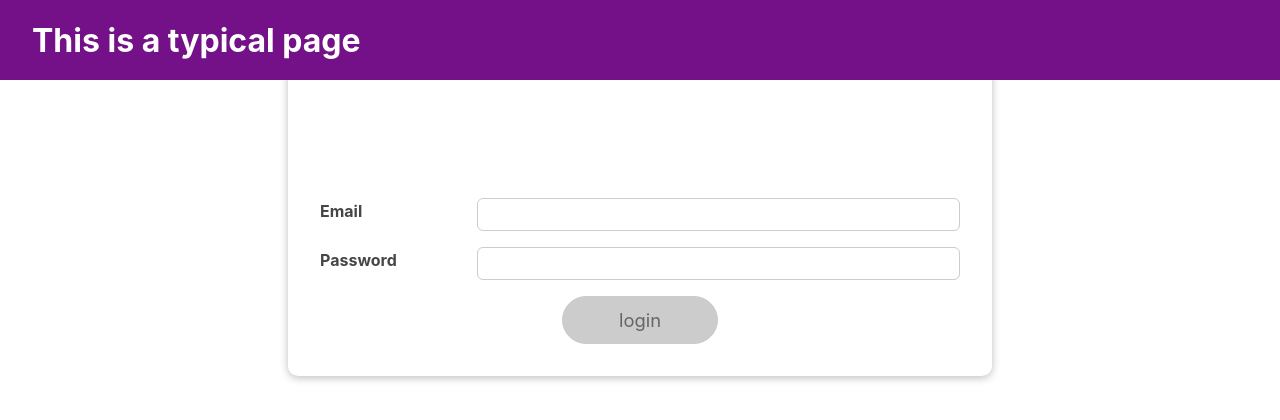
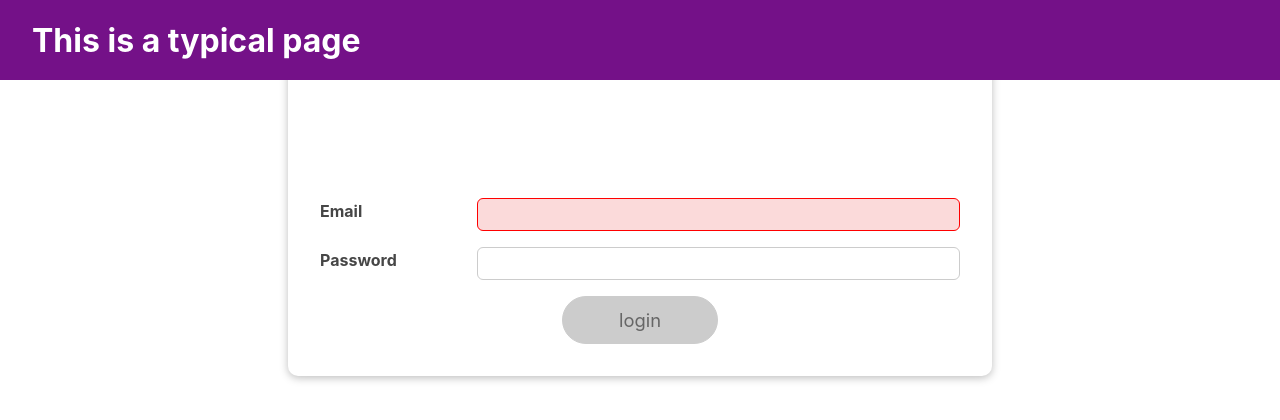
Before and after one commit to Srijanathulung/login-page, a React (Create React App) app: page / in a window 1280 px wide. Shown: the top 420 px of the page. Built offline with nearby package versions, Linux system fonts and the light colour scheme.

Commit message:
useReducer is used in email

```diff
--- a/src/components/Login/Login.js
+++ b/src/components/Login/Login.js
@@ -1,55 +1,81 @@
-import React, {useState, useEffect} from 'react';
+import React, {useState, useEffect, useReducer} from 'react';
 import classes from './Login.module.css';
 import Button from '../UI/Button/Button';
 import Card from '../UI/Card/Card';
 
+//It is the reducer fn and it returns currentState which will be initialState for emailState in useReducer Hook
+const emailReducer = (prevState, action) => {
+
+    if (action.type === 'USER_INPUT') {
+        return { value:action.val, isValid: action.val.includes('@')}
+    }
+    if (action.type === 'INPUT_BLUR') {
+        return { value:prevState.value, isValid: prevState.value.includes('@') }
+
+    }
+    return { value:'', isValid: false}
+}
+
 const Login = (props) => {
-    const [enteredEmail, setEnteredEmail] = useState('');
-    const [emailIsValid, setEmailIsValid] = useState();
+    // const [enteredEmail, setEnteredEmail] = useState('');
+    // const [emailIsValid, setEmailIsValid] = useState();
 
     const [enteredPassword, setEnteredPassword] = useState('');
     const [passwordIsValid, setPasswordIsValid] = useState();
 
     const [formIsValid, setFormIsValid] = useState(false);
 
+    const [emailState, dispatchEmail] = useReducer(emailReducer, {
+        value: '',
+        isValid: false
+    })
+
     useEffect(() => {
-        const identifier = setTimeout(() => {
-            console.log('checking validity');
-            setFormIsValid(
-                enteredEmail.includes('@') && enteredPassword.trim().length > 6
-            )
-        },500);
+        console.log('useEffect is running')
 
-        //this cleanup function doesnot run before the very first sideeffect execution.
         return () => {
-            console.log('Clean up function is called');
-            clearTimeout(identifier);
+            console.log('CLEANUP')
         }
-    },
-        // [setFormIsValid, enteredEmail, enteredPassword] )
-        [ enteredEmail, enteredPassword] )
-        // [] )
-        // [setFormIsValid] )
+    },[])
 
+    // useEffect(() => {
+    //     const identifier = setTimeout(() => {
+    //         // console.log('checking validity');
+    //         setFormIsValid(
+    //             enteredEmail.includes('@') && enteredPassword.trim().length > 6
+    //         )
+    //     },500);
 
-    const validateEmailHandler = () => {
-        setEmailIsValid(enteredEmail.includes('@'));
-        // console.log('email must include @')
-
-    }
-
-    const validatePasswordHandler = () => {
-        setPasswordIsValid(enteredPassword.trim().length > 6);
-        // console.log('password length must be greater than 6');
-    }
-
+    //     //this cleanup function doesnot run before the very first sideeffect execution.
+    //     return () => {
+    //         // console.log('Clean up function is called');
+    //         clearTimeout(identifier);
+    //     }
+    // },
+    //     // [setFormIsValid, enteredEmail, enteredPassword] )
+    //     [ enteredEmail, enteredPassword] )
+    //     // [] )
+    //     // [setFormIsValid] )
 
     const emailChangeHandler = (event) => {
-        setEnteredEmail(event.target.value)
+        // setEnteredEmail(event.target.value)
 
         // setFormIsValid(
         //     event.target.value.includes('@') && enteredPassword.trim().length>6
         // )
+
+        //we dispatched the action object
+        dispatchEmail({ type: 'USER_INPUT', val: event.target.value });
+        setFormIsValid(
+            event.target.value.includes('@') && enteredPassword.trim().length>6
+        )
+    }
+
+    const validateEmailHandler = () => {
+        // setEmailIsValid(enteredEmail.includes('@'));
+        // console.log('email must include @')
+        dispatchEmail({ type:'INPUT_BLUR'});
+
     }
 
     const passwordChangeHandler = (event) => {
@@ -58,27 +84,39 @@ const Login = (props) => {
         // setFormIsValid(
         //     event.target.value.trim().length > 6 && enteredEmail.includes('@')
         //   );
+        setFormIsValid(
+           emailState.isValid  &&  event.target.value.trim().length > 6
+          );
+    }
+
+
+    const validatePasswordHandler = () => {
+        setPasswordIsValid(enteredPassword.trim().length > 6);
+        // console.log('password length must be greater than 6');
     }
 
     const submitHandler = (event) => {
         event.preventDefault();
-        props.onLogin(enteredEmail, enteredPassword);
+        // props.onLogin(enteredEmail, enteredPassword);
+        props.onLogin(emailState.value, enteredPassword);
         console.log('is logged in');
-        console.log(enteredEmail, enteredPassword);
+        // console.log(enteredEmail, enteredPassword);
     }
 
     return (
         <Card className={classes.login}>
         <form onSubmit={(event)=>submitHandler(event)}>
             <div className={`${classes.control} ${
-            emailIsValid === false ? classes.invalid : ''
+            // emailIsValid === false ? classes.invalid : ''
+            emailState.isValid === false ? classes.invalid : ''
           }`}>
 
             <label htmlFor='email'>Email</label>
             <input
                         type='email'
                         id='email'
-                        value={enteredEmail}
+                        value={emailState.value}
+                        // value={enteredEmail}
                         onChange={(event) => emailChangeHandler(event)}
                         onBlur={()=>validateEmailHandler()}
                     />
```
